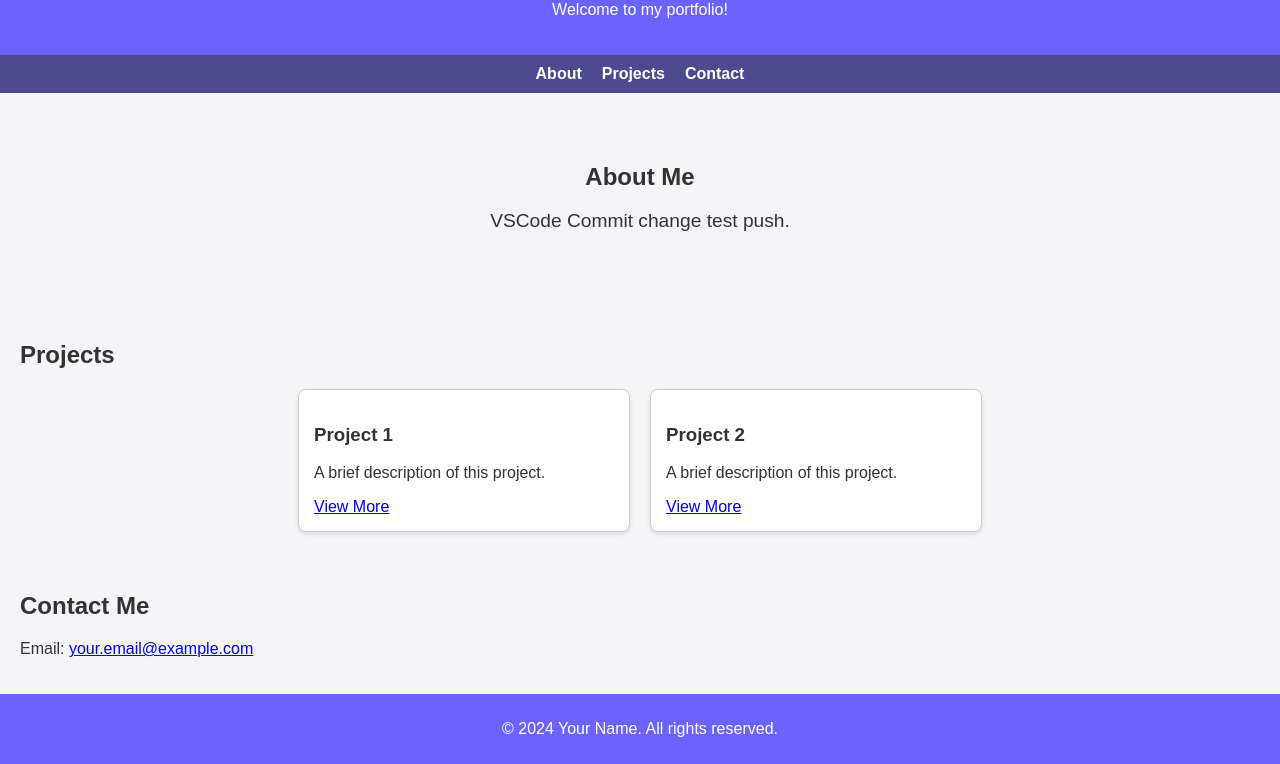
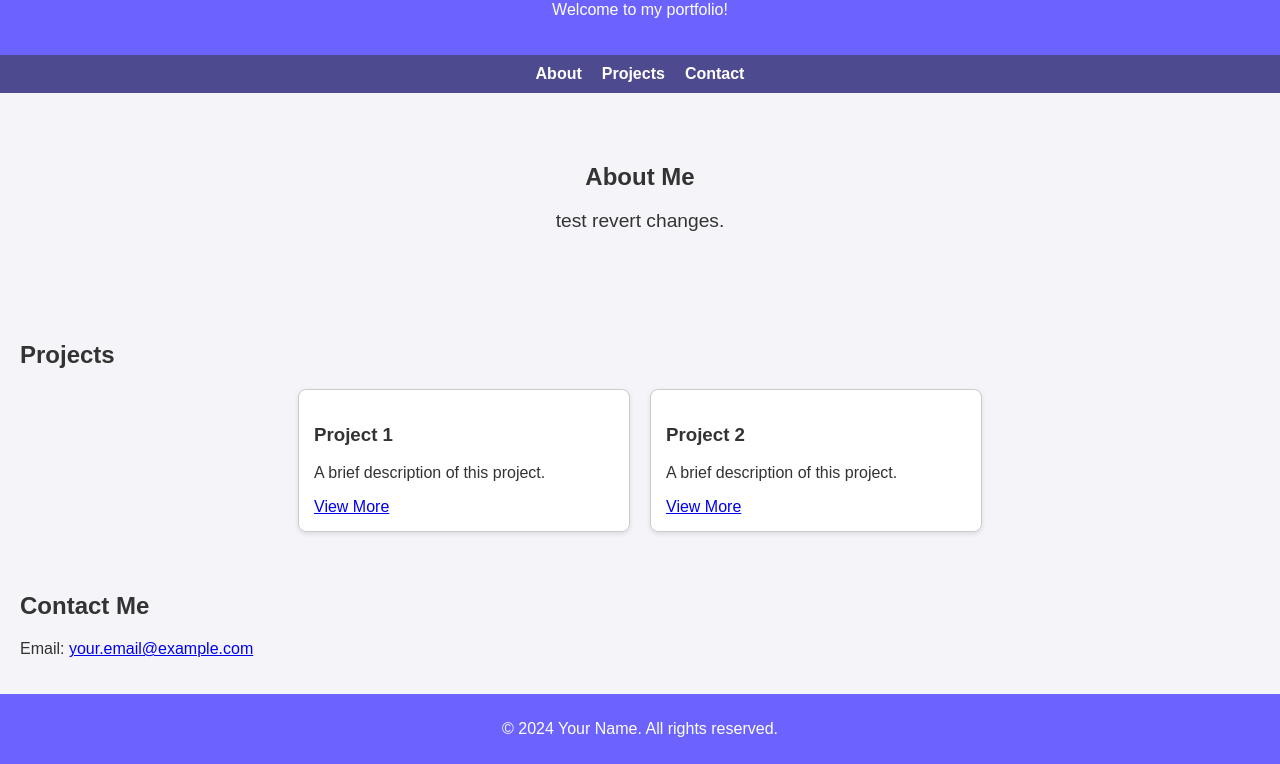
Before and after one commit to kyle-Lukowski/Website, a plain HTML site: page Index.HTML in a window 1280 px wide. Shown: the part 99-863 px from the top of the page. Drawn offline with Linux system fonts and the light colour scheme.

Commit message:
test revert

```diff
--- a/Index.HTML
+++ b/Index.HTML
@@ -80,7 +80,7 @@
     </nav>
     <section class="hero" id="about">
         <h1>About Me</h1>
-        <p>VSCode Commit change test push.</p>
+        <p>test revert changes.</p>
     </section>
     <section id="projects">
         <h2>Projects</h2>
```
